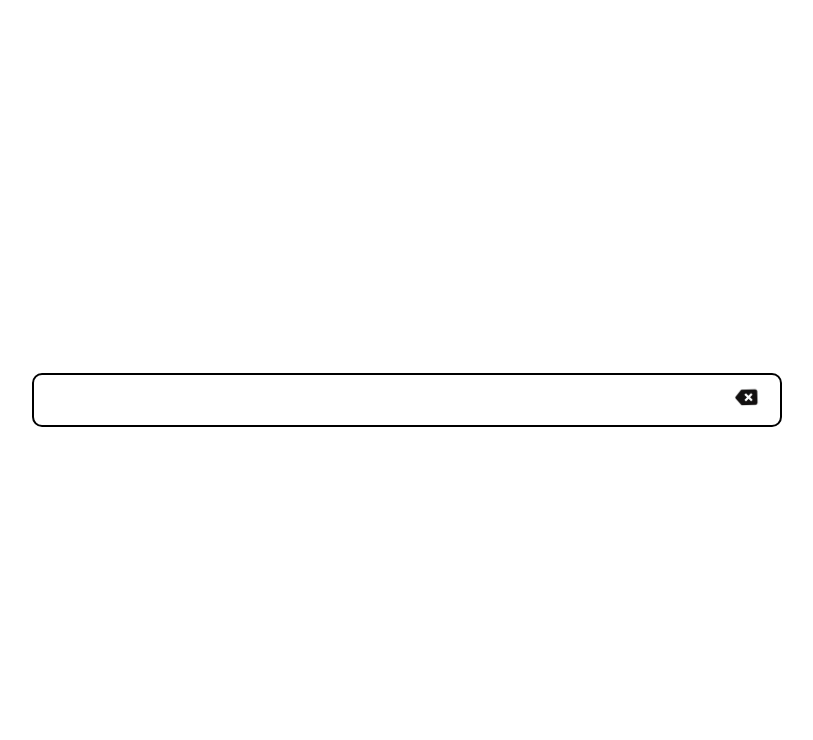
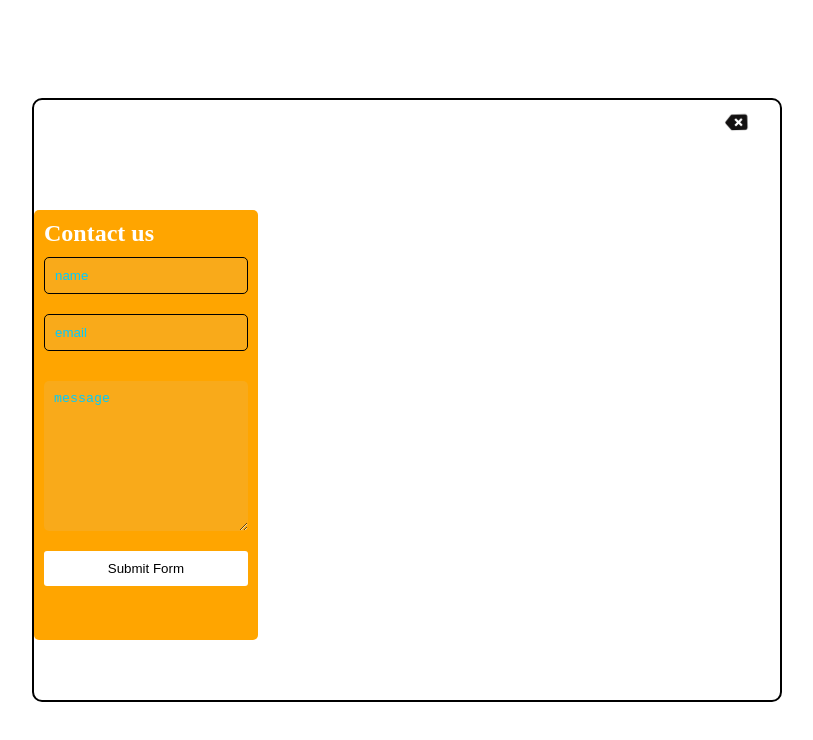
Before and after one commit to eclaegla/quiz, a plain HTML site: page contact.html in a window 1280 px wide. Shown: the whole page, without its empty margins (233-1046 px from the left). Drawn offline with nearby package versions, Linux system fonts and the light colour scheme.

Commit message:
Update contact.html

```diff
--- a/contact.html
+++ b/contact.html
@@ -6,6 +6,53 @@
     <title>contact</title>
     <link rel="stylesheet" href="contact.css">
     <link href='https://unpkg.com/boxicons@2.1.4/css/boxicons.min.css' rel='stylesheet'>
+
+    <style>
+.myform{
+    background-color: orange;
+    padding: 10px;
+    width: 100%;
+    max-width: 370px;
+    height: 430px;
+    margin: 60px auto;
+    color: white;
+    border-radius: 5px;
+
+}
+form{
+    display: flex;
+    flex-direction: column;
+}
+
+input{
+    padding: 10px;
+    border-radius: 5px;
+    margin: 10px 0;
+    border: none;
+}
+
+input::placeholder{
+    color: rgb(0, 204, 255);
+}
+
+textarea{
+    height: 150px;
+    border: none;
+    border-radius: none;
+    margin: 20px 0;
+    color: rgb(0, 204, 255);
+    padding: 10px;
+}
+
+button{
+    padding: 10px;
+    border: none;
+    border-radius: 3px;
+    color: rgb(0, 0, 0);
+    background-color: rgb(255, 255, 255);
+    cursor: pointer;
+}
+    </style>
 </head>
 <body>
     <div class="cont">
@@ -89,6 +136,31 @@ message
 
      -->
 
+        <div class="myform">
+    <h2>Contact us</h2>
+    <form action="https://api.web3forms.com/submit" method="POST">
+
+        <!-- Replace with your Access Key -->
+        <input type="hidden" name="access_key" value="764abbc6-879c-42b2-9297-10cb6546a98d">
+
+        <!-- Form Inputs. Each input must have a name="" attribute -->
+        <input placeholder="name" type="text" name="name" required>
+        <input placeholder="email" type="email" name="email" required>
+        <textarea placeholder="message" name="message" required>
+message
+        </textarea>
+
+        <!-- Honeypot Spam Protection -->
+        <input type="checkbox" name="botcheck" class="hidden" style="display: none;">
+
+        <!-- Custom Confirmation / Success Page -->
+        <!-- <input type="hidden" name="redirect" value="https://mywebsite.com/thanks.html"> -->
+
+        <button type="submit">Submit Form</button>
+
+    </form>
+</div>
+
     <script>
 document.getElementById('btn').onclick =()=>{
     addEventListener('click',()=>window.location.href ='index.html')
```
